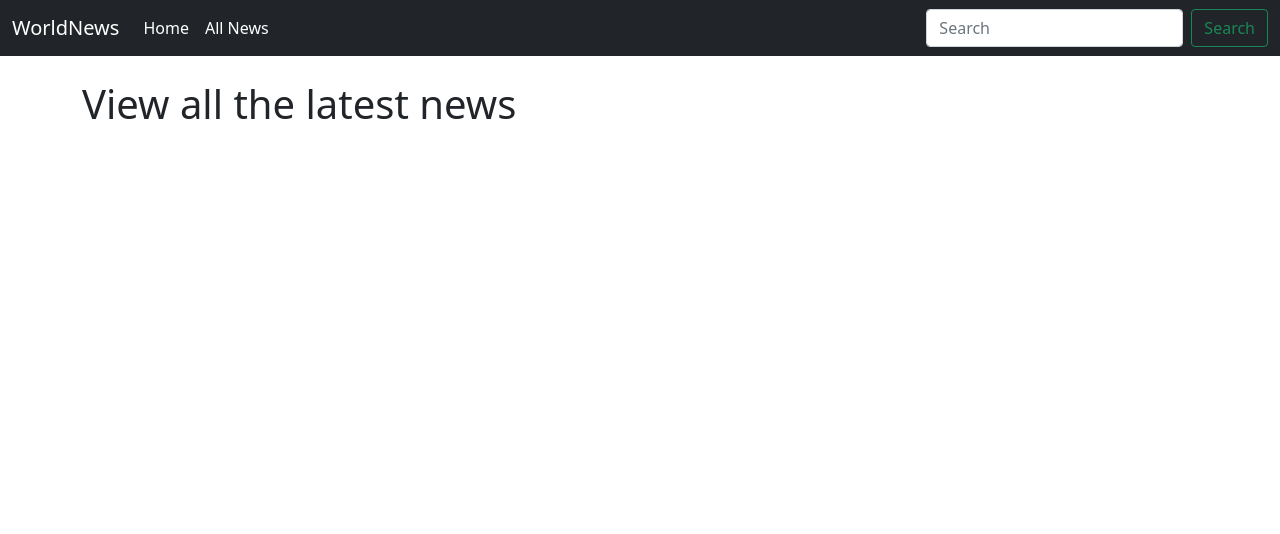
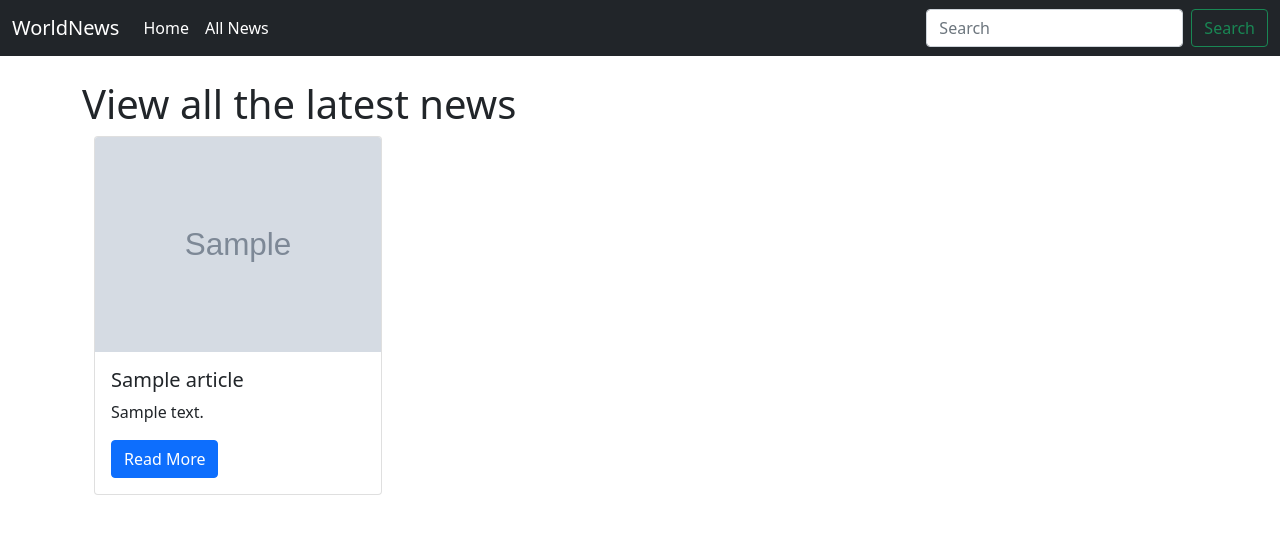
Before and after one commit to CindyKatoni/NewsHighlights2, a Flask app: template app/templates/allnews.html in a window 1280 px wide. Shown: the top 534 px of the page. Run offline with Flask 2, Linux system fonts and the light colour scheme; the template is opened without the code that fills it: most values are stand-ins (such as "Sample title", 1, 10 or a date in 2020); grey boxes marked "Sample" are stand-in pictures.

Commit message:
Display news using for loop

```diff
--- a/app/templates/allnews.html
+++ b/app/templates/allnews.html
@@ -1,5 +1,26 @@
 {% extends 'base.html' %}
 
 {% block content %}
-    <h1>View all the latest news</h1>
+<h1>View all the latest news</h1>
+<div class="container">
+    <div class="row">
+        {% for article in data %}
+        <div class="col-4">
+            <div class="card" style="width: 18rem; ">
+                <img src="{{article.urlToImage}}" class="card-img-top" alt="...">
+                <div class="card-body">
+                    <h5 class="card-title">{{ article.name }}</h5>
+                    <p class="card-text">{{ article.description }}</p>
+                    <a href="{{ article.url }}" target="_blank" class="btn btn-primary">Read More</a>
+                </div>
+            </div>
+        </div>
+
+
+        {% endfor %}
+
+    </div>
+
+
+</div>
 {% endblock %}
```
